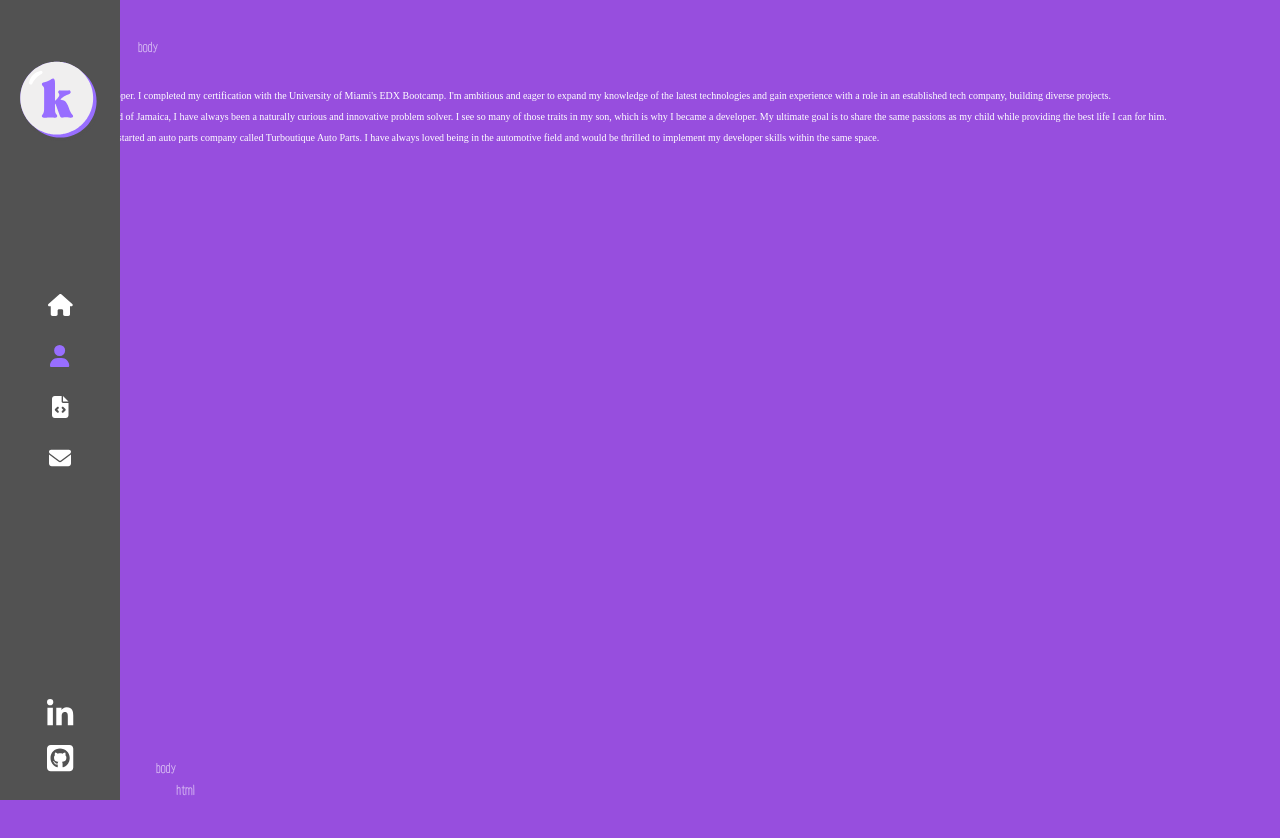
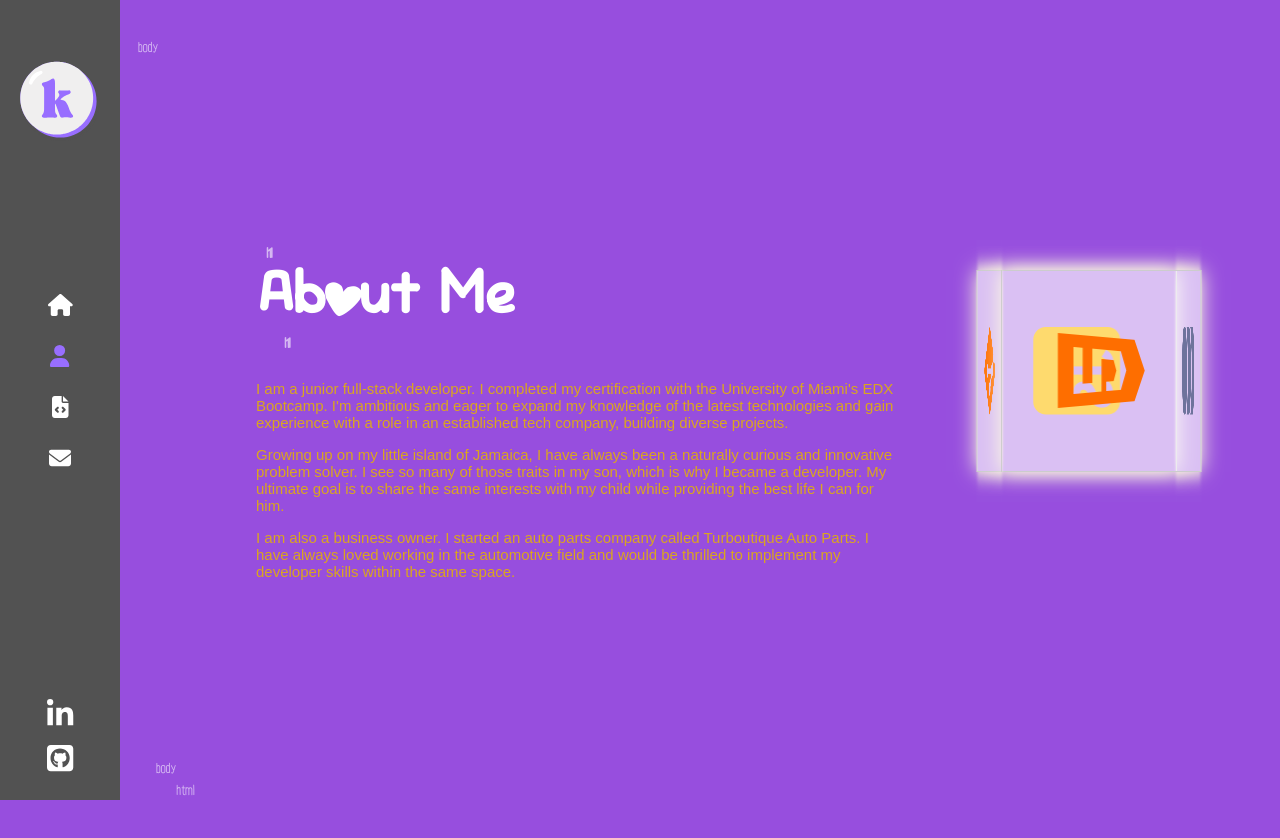
Before and after one commit to KimTurboutique/PortfolioV2.0, a React (Create React App) app: page /about in a window 1280 px wide. Shown: the top 838 px of the page. Before the commit the page ends 800 px from the top, so only its background shows below. Built offline with nearby package versions, Linux system fonts and the light colour scheme.

Commit message:
added animation to about me

```diff
--- a/src/components/About/index.js
+++ b/src/components/About/index.js
@@ -1,4 +1,7 @@
 import './index.scss';
+import { FontAwesomeIcon } from '@fortawesome/react-fontawesome';
+import { faJsSquare, faReact, faHtml5, faSass, faGitAlt } from '@fortawesome/free-brands-svg-icons';
+import { faDatabase } from '@fortawesome/free-solid-svg-icons';
 
 const About = () => {
     return (
@@ -6,12 +9,36 @@ const About = () => {
             <div className='text-zone'>
                 <h1> About Me </h1>
                 <p>
-                I am a junior full-stack developer. I completed my certification with the University of Miami's EDX Bootcamp. I'm ambitious and eager to expand my knowledge of the latest technologies and gain experience with a role in an established tech company, building diverse projects.
+                    I am a junior full-stack developer. I completed my certification with the University of Miami's EDX Bootcamp. I'm ambitious and eager to expand my knowledge of the latest technologies and gain experience with a role in an established tech company, building diverse projects.
                 </p>
-                Growing up on my little island of Jamaica, I have always been a naturally curious and innovative problem solver. I see so many of those traits in my son, which is why I became a developer. My ultimate goal is to share the same passions as my child while providing the best life I can for him.
                 <p>
-                I am also a business owner. I started an auto parts company called Turboutique Auto Parts. I have always loved being in the automotive field and would be thrilled to implement my developer skills within the same space.
+                    Growing up on my little island of Jamaica, I have always been a naturally curious and innovative problem solver. I see so many of those traits in my son, which is why I became a developer. My ultimate goal is to share the same interests with my child while providing the best life I can for him.
                 </p>
+                <p>
+                    I am also a business owner. I started an auto parts company called Turboutique Auto Parts. I have always loved working in the automotive field and would be thrilled to implement my developer skills within the same space.
+                </p>
+            </div>
+            <div className='stage-cube-cont'>
+                <div className='cubespinner'>
+                    <div className='face1'>
+                        <FontAwesomeIcon icon={faJsSquare} color="#fec20c" />
+                    </div>
+                    <div className='face2'>
+                        <FontAwesomeIcon icon={faReact} color="#89cff0" />
+                    </div>
+                    <div className='face3'>
+                        <FontAwesomeIcon icon={faHtml5} color="#fe6e00" />
+                    </div>
+                    <div className='face4'>
+                        <FontAwesomeIcon icon={faSass} color="#ff8fab" />
+                    </div>
+                    <div className='face5'>
+                        <FontAwesomeIcon icon={faGitAlt} color="#fe6e00" />
+                    </div>
+                    <div className='face6'>
+                        <FontAwesomeIcon icon={faDatabase} color="#0c1559" />
+                    </div>
+                </div>
             </div>
         </div>
     )
--- a/src/components/About/index.scss
+++ b/src/components/About/index.scss
@@ -0,0 +1,81 @@
+.stage-cube-cont {
+    width: 30%;
+    height: 100%;
+    top: 0;
+    padding-top: 18%;
+    margin-left: 0;
+    position: absolute;
+    right: 0;
+    overflow: hidden;
+}
+
+.cubespinner {
+    animation-name: spincube;
+    animation-timing-function: ease-in-out;
+    animation-iteration-count: infinite;
+    animation-duration: 12s;
+    transform-style: preserve-3d;
+    transform-origin: 100px 100px 0;
+    margin-left: calc(50% - 100px);
+
+    div {
+        position: absolute;
+        width: 200px;
+        height: 200px;
+        border: 1px solid #ccc;
+        background: rgba(255, 255, 255, 0.4);
+        font-size: 100px;
+        display: flex;
+        justify-content: center;
+        align-items: center;
+        box-shadow: 0 0 20px 0px lightyellow;
+    }
+
+
+    .face1 {
+        transform: translateZ(100px);
+    }
+
+    .face2 {
+        transform: rotateY(90deg) translateZ(100px);
+    }
+
+    .face3 {
+        transform: rotateY(180deg) translateZ(100px);
+    }
+
+    .face4 {
+        transform: rotateY(-90deg) translateZ(100px);
+    }
+
+    .face5 {
+        transform: rotateX(90deg) translateZ(100px);
+    }
+
+    .face6 {
+        transform: rotateX(-90deg) translateZ(100px);
+    }
+}
+
+@keyframes spincube {
+    from,
+    to {
+        transform: rotateX(0deg) rotate(0deg) rotateZ(0deg);
+    }
+    16% {
+        transform: rotateY(-90deg);
+    }
+    33% {
+        transform: rotateY(-90deg) rotateZ(90deg);
+    }
+    50% {
+        transform: rotateY(-180deg) rotateZ(90deg);
+    }
+    66% {
+        transform: rotateY(-270deg) rotateZ(90deg);
+    }
+    83% {
+        transform: rotateY(90deg)
+    }
+
+}
--- a/src/components/Home/index.js
+++ b/src/components/Home/index.js
@@ -12,6 +12,7 @@ const Home = () => {
                 </h1>
 
                 <h2>Junior Full Stack Developer / Javascript, React &  SCSS Proficient / Database Management</h2>
+                <h2>📍South Florida</h2>
                 <Link to="/contact" className='flat-button'> CONTACT ME </Link>
             </div>
             <ProfilePic />
--- a/src/components/Layout/index.scss
+++ b/src/components/Layout/index.scss
@@ -37,3 +37,75 @@
     animation: fadeIn 1s forwards;
     animation-delay: 1s;
 }
+
+.about-page {
+    .text-zone {
+        position: absolute;
+        left: 20%;
+        top: 50%;
+        transform: translateY(-50%);
+        width: 50%;
+        vertical-align: middle;
+        display: table-cell;
+        max-height: 90%;
+
+        h1 {
+            font-size: 70px;
+            font-family: 'Cheeky Rabbit';
+            color: white;
+            position: relative;
+            bottom: 300%;
+            left: 2px;
+
+            &::before {
+               content: '<h1>';
+               font-family: 'La Belle Helene';
+               font-size: 18px;
+               position: absolute;
+               margin-top: -10px;
+               left: -10px;
+               opacity: 0.6;
+               line-height: 18px;
+            }
+
+            &::after {
+               content: '</h1>';
+               font-family: 'La Belle Helene';
+               font-size: 18px;
+               position: absolute;
+               left: -30px;
+               bottom: -20px;
+               margin-left: 20px;
+               opacity: 0.6;
+            }
+        }
+
+        p {
+            font-style: 50px;
+            font-size: 15px;
+            color: goldenrod;
+            font-family: sans-serif;
+            font-weight: 300;
+            min-width: fit-content;
+            animation: pulse 1s;
+
+            &:nth-of-type(1) {
+                animation-delay: 1.1s;
+            }
+
+            &:nth-of-type(2) {
+                animation-delay: 1.2s;
+            }
+
+            &:nth-of-type(3) {
+                animation-delay: 1.3s;
+            }
+        }
+    }
+
+    .text-animate-hover {
+        &:hover {
+            color: goldenrod;
+        }
+    }
+}
```
